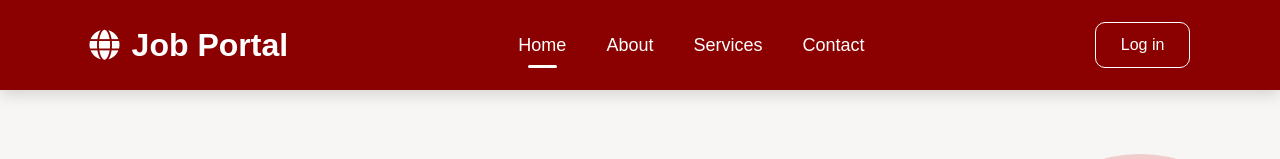
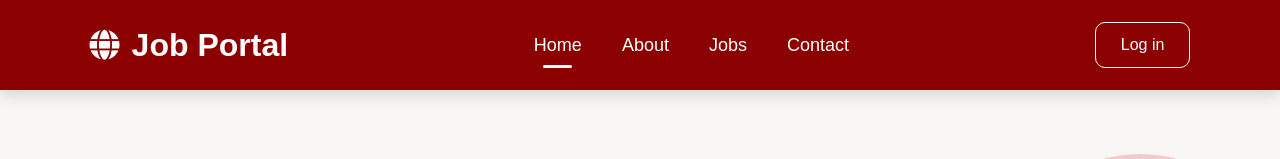
Before and after one commit to Dev04481/firstproject, a website: page Frontend/index.html in a window 1280 px wide. Shown: the top 159 px of the page. Drawn offline with Linux system fonts and the light colour scheme.

Commit message:
services cahne to jobs

```diff
--- a/Frontend/index.html
+++ b/Frontend/index.html
@@ -24,7 +24,7 @@
         <nav>
             <a href="#" class="active">Home</a>
             <a href="#">About</a>
-            <a href="#">Services</a>
+            <a href="#">Jobs</a>
             <a href="#">Contact</a>
         </nav>
 
```
